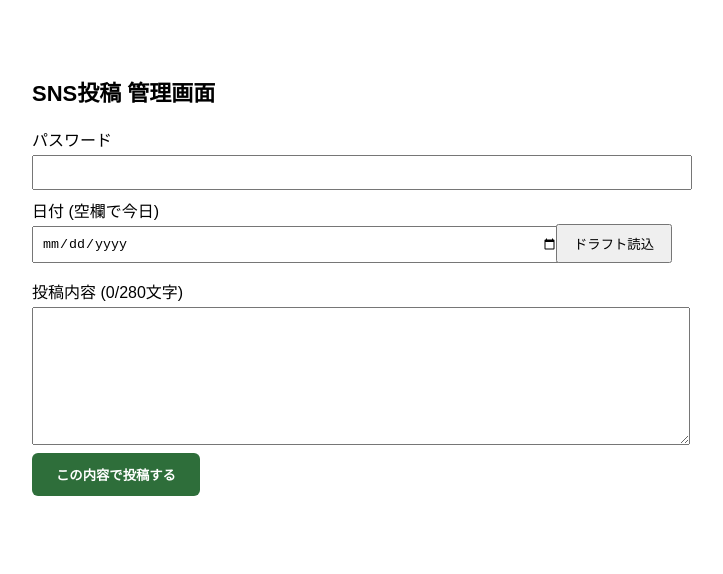
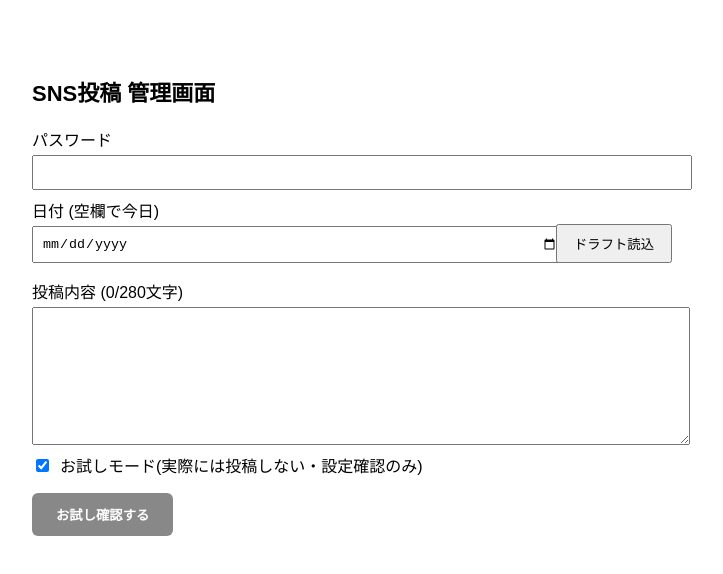
Before and after one commit to rfujiwara1203-hue/seikatsu-okane-navi, a Next.js app in the folder seikatsu-okane-navi/: page /admin/post in a window 1280 px wide. Shown: the top 574 px of the page, without its empty margins (288-1011 px from the left). Built offline with nearby package versions, Linux system fonts and the light colour scheme.

Commit message:
Add dry-run mode to X posting admin page
Defaults to on, so a first-time or accidental submit checks that
credentials/env vars are wired correctly without publishing a real
tweet. Real posting requires explicitly unchecking it.

```diff
--- a/seikatsu-okane-navi/src/app/admin/post/page.tsx
+++ b/seikatsu-okane-navi/src/app/admin/post/page.tsx
@@ -8,6 +8,7 @@ export default function AdminPostPage() {
   const [draftDate, setDraftDate] = useState("");
   const [status, setStatus] = useState<string>("");
   const [loading, setLoading] = useState(false);
+  const [dryRun, setDryRun] = useState(true);
 
   async function loadDraft() {
     if (!password) {
@@ -49,23 +50,27 @@ export default function AdminPostPage() {
       setStatus("投稿内容が空です");
       return;
     }
-    if (!confirm("この内容で本当に投稿しますか?\n\n" + text)) return;
+    if (!dryRun && !confirm("これは本番投稿です。この内容で本当にXに投稿しますか?\n\n" + text)) return;
 
     setLoading(true);
-    setStatus("投稿中...");
+    setStatus(dryRun ? "お試し確認中(実際には投稿されません)..." : "投稿中...");
     try {
       const res = await fetch("/api/post-x", {
         method: "POST",
         headers: { "Content-Type": "application/json" },
-        body: JSON.stringify({ password, text }),
+        body: JSON.stringify({ password, text, dryRun }),
       });
       const data = await res.json();
       if (!res.ok) {
-        setStatus(`投稿失敗: ${data.error || res.status}`);
+        setStatus(`失敗: ${data.error || res.status}`);
         return;
       }
-      setStatus(`投稿成功! ${data.tweetUrl}`);
-      setText("");
+      if (data.dryRun) {
+        setStatus(`お試しOK: 設定は正しく読み込まれています。実際には投稿していません。`);
+      } else {
+        setStatus(`投稿成功! ${data.tweetUrl}`);
+        setText("");
+      }
     } catch (e) {
       setStatus(`エラー: ${String(e)}`);
     } finally {
@@ -112,12 +117,21 @@ export default function AdminPostPage() {
         />
       </label>
 
+      <label style={{ display: "flex", alignItems: "center", gap: 8, marginBottom: 16 }}>
+        <input
+          type="checkbox"
+          checked={dryRun}
+          onChange={(e) => setDryRun(e.target.checked)}
+        />
+        お試しモード(実際には投稿しない・設定確認のみ)
+      </label>
+
       <button
         onClick={post}
         disabled={loading}
         style={{
           padding: "12px 24px",
-          background: "#2e6e3a",
+          background: dryRun ? "#888" : "#2e6e3a",
           color: "#fff",
           border: "none",
           borderRadius: 6,
@@ -125,7 +139,7 @@ export default function AdminPostPage() {
           cursor: "pointer",
         }}
       >
-        この内容で投稿する
+        {dryRun ? "お試し確認する" : "この内容で本当に投稿する"}
       </button>
 
       {status && (
--- a/seikatsu-okane-navi/src/app/api/post-x/route.ts
+++ b/seikatsu-okane-navi/src/app/api/post-x/route.ts
@@ -26,6 +26,25 @@ export async function POST(req: NextRequest) {
     return NextResponse.json({ error: "text too long" }, { status: 400 });
   }
 
+  const dryRun = body.dryRun === true;
+
+  if (dryRun) {
+    const missing = ["X_API_KEY", "X_API_SECRET", "X_ACCESS_TOKEN", "X_ACCESS_TOKEN_SECRET", "GITHUB_TOKEN"].filter(
+      (k) => !process.env[k]
+    );
+    if (missing.length > 0) {
+      return NextResponse.json(
+        { error: `環境変数が未設定です: ${missing.join(", ")}` },
+        { status: 500 }
+      );
+    }
+    return NextResponse.json({
+      success: true,
+      dryRun: true,
+      tweetUrl: "(dry-run: 実際には投稿されていません)",
+    });
+  }
+
   const client = new TwitterApi({
     appKey: process.env.X_API_KEY as string,
     appSecret: process.env.X_API_SECRET as string,
```
